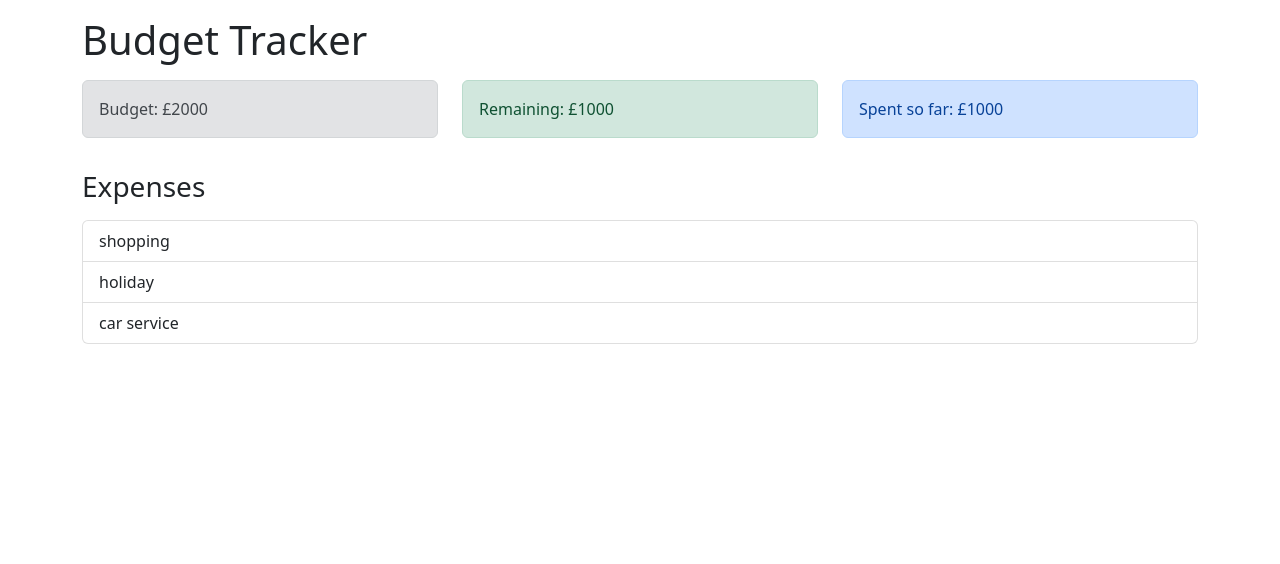
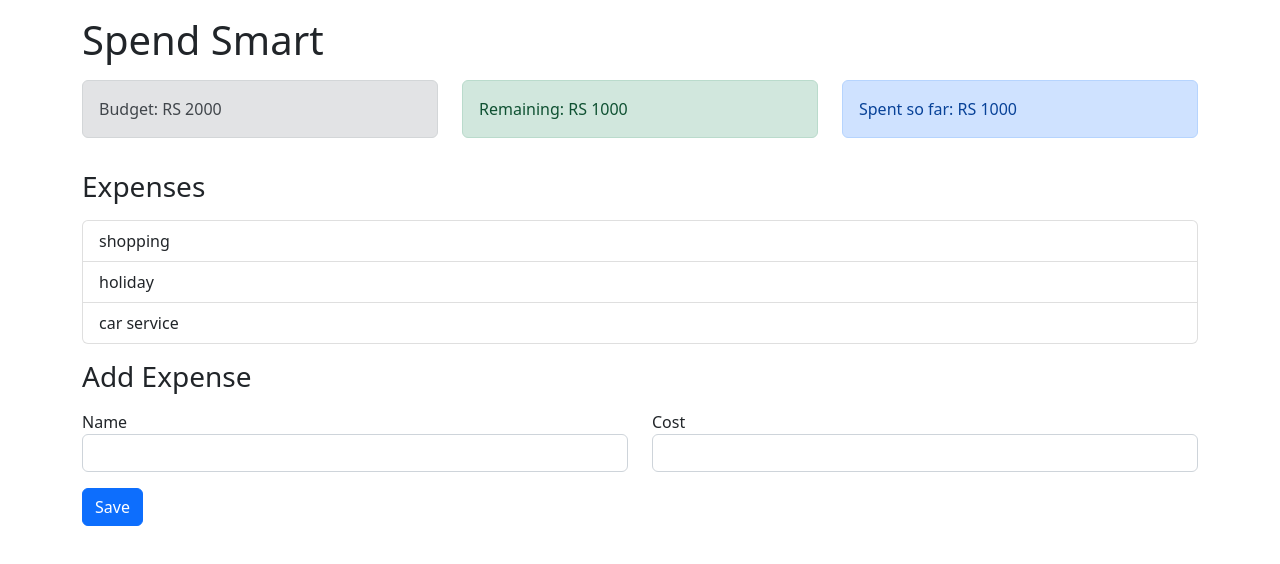
Before and after one commit to MuhammadAbdullaah676/SpendSmart, a React (Create React App) app in the folder spend-smart/: page / in a window 1280 px wide. Shown: the top 564 px of the page. Built offline with nearby package versions, Linux system fonts and the light colour scheme.

Commit message:
few addition

```diff
--- a/spend-smart/src/App.js
+++ b/spend-smart/src/App.js
@@ -5,13 +5,15 @@
 import Remaining from './components/Remaining';
 import ExpenseTotal from './components/ExpenseTotal';
 import ExpenseList from './components/ExpenseList';
+import AddExpenseForm from './components/AddExpenseForm';
 
 const App = () => {
 	return (
 		<div className='container'>
-			<h1 className='mt-3'>Budget Tracker</h1>
+			<h1 className='mt-3'>Spend Smart</h1>
 			<div className='row mt-3'>
 				<div className='col-sm'>
+
 					<Budget />
 				</div>
 				<div className='col-sm'>
@@ -26,6 +28,12 @@
 				<div className='col-sm'>
 					<ExpenseList />
 				</div>
+				</div>
+			<h3 className='mt-3'>Add Expense</h3>
+			<div className='row mt-3'>
+				<div className='col-sm'>
+					<AddExpenseForm />
+				</div>
 			</div>
 		</div>
 	);
--- /dev/null
+++ b/spend-smart/src/components/AddExpenseForm.js
@@ -0,0 +1,39 @@
+import React from 'react';
+
+const AddExpenseForm = () => {
+
+	return (
+		<form>
+			<div className='row'>
+				<div className='col-sm'>
+					<label for='name'>Name</label>
+					<input
+						required='required'
+						type='text'
+						className='form-control'
+						id='name'
+					></input>
+				</div>
+				<div className='col-sm'>
+					<label for='cost'>Cost</label>
+					<input
+						required='required'
+						type='text'
+						className='form-control'
+						id='cost'
+					></input>
+				</div>
+
+			</div>
+            <div className='row'>
+            	<div className='col-sm'>
+					<button type='submit' className='btn btn-primary mt-3'>
+						Save
+					</button>
+				</div>
+            </div>
+		</form>
+	);
+};
+
+export default AddExpenseForm;
--- a/spend-smart/src/components/Budget.js
+++ b/spend-smart/src/components/Budget.js
@@ -2,8 +2,8 @@
 
 const Budget = () => {
 	return (
-		<div className='alert alert-secondary'>
-			<span>Budget: £2000</span>
+		<div className='alert alert-secondary'color='teapink'>
+			Budget: RS 2000
 		</div>
 	);
 };
--- a/spend-smart/src/components/ExpenseItem.js
+++ b/spend-smart/src/components/ExpenseItem.js
@@ -6,9 +6,9 @@
 		<li className='list-group-item d-flex justify-content-between align-items-center'>
 			{props.name}
 			<div>
-				<span className='badge badge-primary badge-pill mr-3'>
-					£{props.cost}
-				</span>
+				<div className='badge badge-primary badge-pill mr-3'>
+					RS{props.cost}
+				</div>
 
 			</div>
 		</li>
--- a/spend-smart/src/components/ExpenseTotal.js
+++ b/spend-smart/src/components/ExpenseTotal.js
@@ -2,8 +2,8 @@
 
 const ExpenseTotal = () => {
 	return (
-		<div className='alert alert-primary'>
-			<span>Spent so far: £1000</span>
+		<div className='alert alert-primary'color='light pink'>
+			Spent so far: RS 1000
 		</div>
 	);
 };
--- a/spend-smart/src/components/Remaining.js
+++ b/spend-smart/src/components/Remaining.js
@@ -3,7 +3,7 @@
 const Remaining = () => {
 	return (
 		<div className='alert alert-success'>
-			<span>Remaining: £1000</span>
+			Remaining: RS 1000
 		</div>
 	);
 };
```
